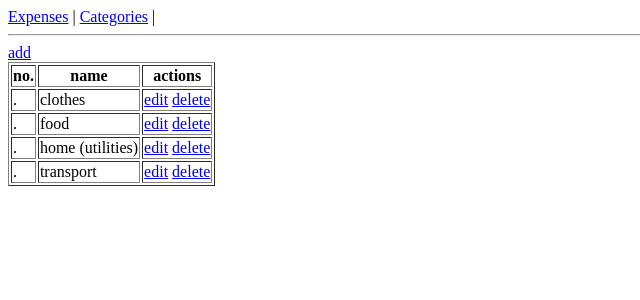
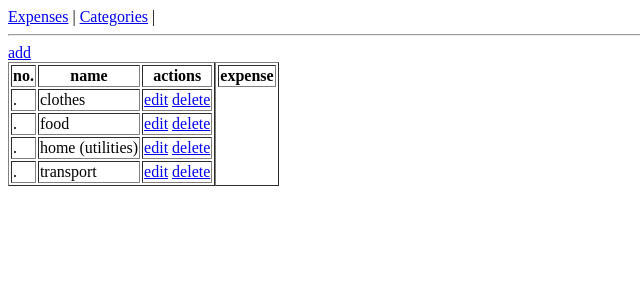
Before and after one commit to ivanbahutski/project, a Django app: template expenses/templates/expenses/category_list.html in a window 1280 px wide. Shown: the top 300 px of the page, without its empty margins (0-640 px from the left). Run offline with Django 4.2, Linux system fonts and the light colour scheme; the template is opened without the code that fills it: values that come from a table or form of the project are taken from there, others are empty; data comes from the database, SQL or seed files in the repository.

Commit message:
More or less completed the 7th task =)

```diff
--- a/expenses/templates/expenses/category_list.html
+++ b/expenses/templates/expenses/category_list.html
@@ -2,7 +2,7 @@
 
 {% block content %}
 <a href="{% url 'expenses:category-create' %}">add</a>
-
+<div style="display: flex; justify-content: start-flex">
     <table border="1">
         <thead>
         <tr>
@@ -13,17 +13,34 @@
         </thead>
         <tbody>
         {% for obj in object_list %}
+
         <tr>
             <td>{{ page_obj.start_index|add:forloop.counter0 }}.</td>
             <td>{{obj.name}}</td>
+
             <td>
                 <a href="{% url 'expenses:category-edit' obj.id %}">edit</a>
                 <a href="{% url 'expenses:category-delete' obj.id %}">delete</a>
+            </td>
+
         </tr>
-
         {% endfor%}
-
+        <table border="1">
+            <thead>
+            <tr>
+                <th>expense</th>
+            </tr>
+            </thead>
+            <tbody>
+            {% for expense in expenses.values%}
+            <tr>
+                <td>{{expense|floatformat:2}}</td>
+            </tr>
+            {%endfor%}
+            </tbody>
+        </table>
 
         </tbody>
     </table>
+</div>
 {% endblock %}
```
Also changed, not shown: expenses/views.py (+11 -0 lines). Lines whose indentation alone changed are shown as unchanged.
